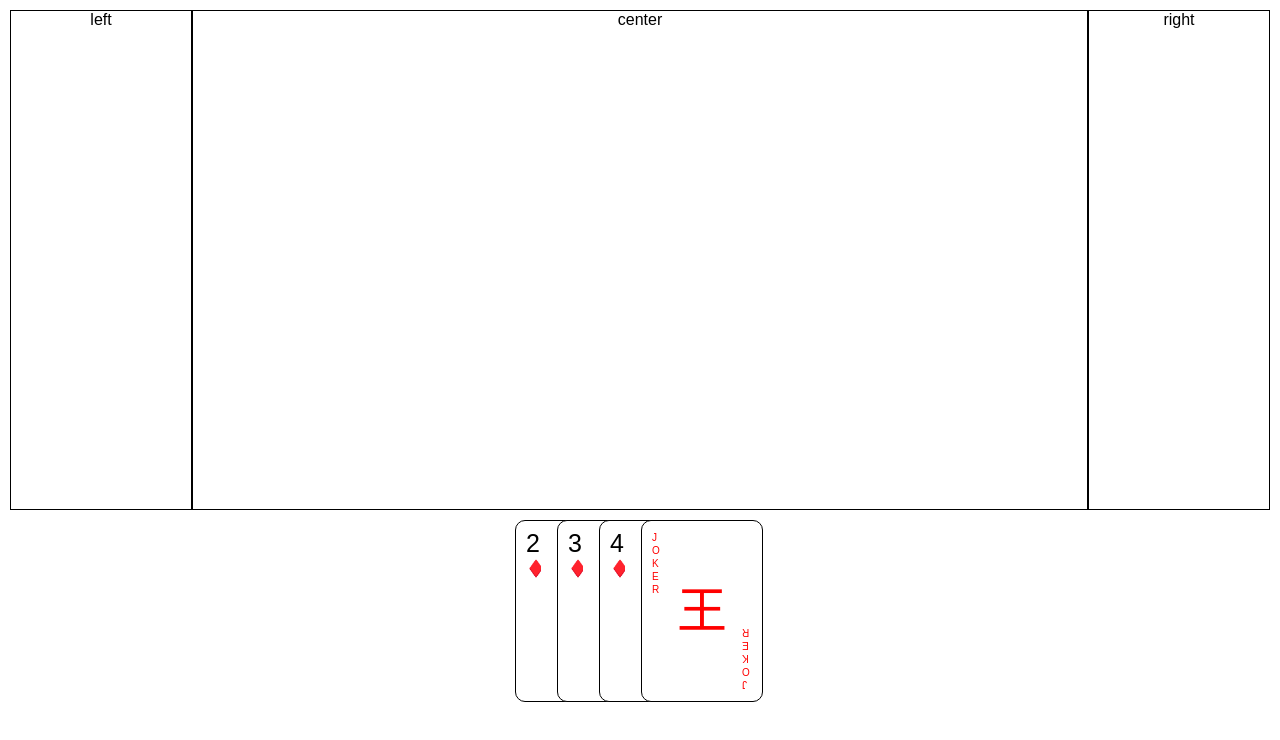
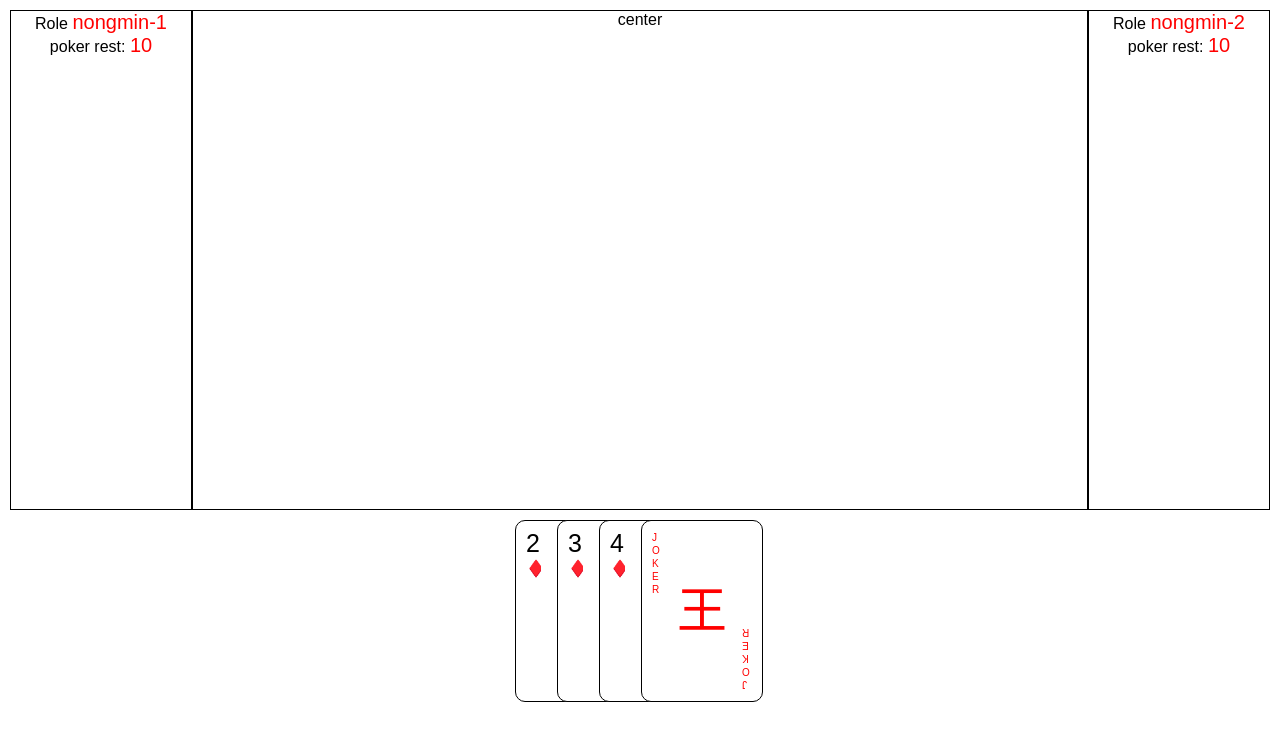
Before and after one commit to wang-hang/doudizu, a React app: page / in a window 1280 px wide. Shown: the top 740 px of the page. Built offline with nearby package versions, Linux system fonts and the light colour scheme; the HTML template or start-up script is replaced by a standard one.

Commit message:
初步完成 otherPlayer 组件

```diff
--- a/src/common/constants.ts
+++ b/src/common/constants.ts
@@ -41,3 +41,9 @@ export const  POKER_MAP = {
   '小王': 16,
   '大王': 17,
 };
+
+export enum ROLE {
+  DZ = 'dizhu',
+  NM_1 = 'nongmin-1',
+  NM_2 = 'nongmin-2',
+}
--- /dev/null
+++ b/src/components/other-player/other-player.css
@@ -0,0 +1,13 @@
+.other-player {
+
+}
+
+.rest {
+  color: red;
+  font-size: 20px;
+}
+
+.role{
+  color: red;
+  font-size: 20px;
+}
--- /dev/null
+++ b/src/components/other-player/other-player.tsx
@@ -0,0 +1,21 @@
+import * as React from 'react';
+import { ROLE } from '../../common/constants';
+import style from './other-player.css';
+
+interface IProp {
+  rest: number;
+  role: ROLE;
+}
+
+class OtherPlayer extends React.PureComponent<IProp> {
+  public render = () => {
+    return (
+      <div className={style.otherPlayer}>
+        <div>Role <span className={style.role}>{this.props.role}</span></div>
+        <div>poker rest: <span className={style.rest}>{this.props.rest}</span></div>
+      </div>
+    );
+  }
+}
+
+export default OtherPlayer;
--- a/src/components/screen/Screen.tsx
+++ b/src/components/screen/Screen.tsx
@@ -3,8 +3,10 @@ import * as React from 'react';
 
 import style from './screen.css';
 import SelfPokers from '../self-pokers/self-pokers';
-import { POKER_TYPES, POKER_VALUES } from '../../common/constants';
+import OtherPlayer from '../other-player/other-player'
+import { POKER_TYPES, POKER_VALUES, ROLE } from '../../common/constants';
 import { IPoker } from '../../common/commonTypes';
+
 
 const mockData: IPoker[] = [
   {
@@ -30,9 +32,13 @@ export default class Screen extends React.PureComponent {
     return (
       <div className={style.screen}>
         <div className={style.public}>
-          <div className={style.left}>left</div>
+          <div className={style.left}>
+            <OtherPlayer role={ROLE.NM_1} rest={10} />
+          </div>
           <div className={style.center}>center</div>
-          <div className={style.right}>right</div>
+          <div className={style.right}>
+            <OtherPlayer role={ROLE.NM_2} rest={10}/>
+          </div>
         </div>
         <div className={style.self}>
           <SelfPokers pokers={mockData} />
```
Also changed, not shown: src/common/commonTypes.ts (line endings or trailing spaces), src/components/other-player/tes.ts (added).
